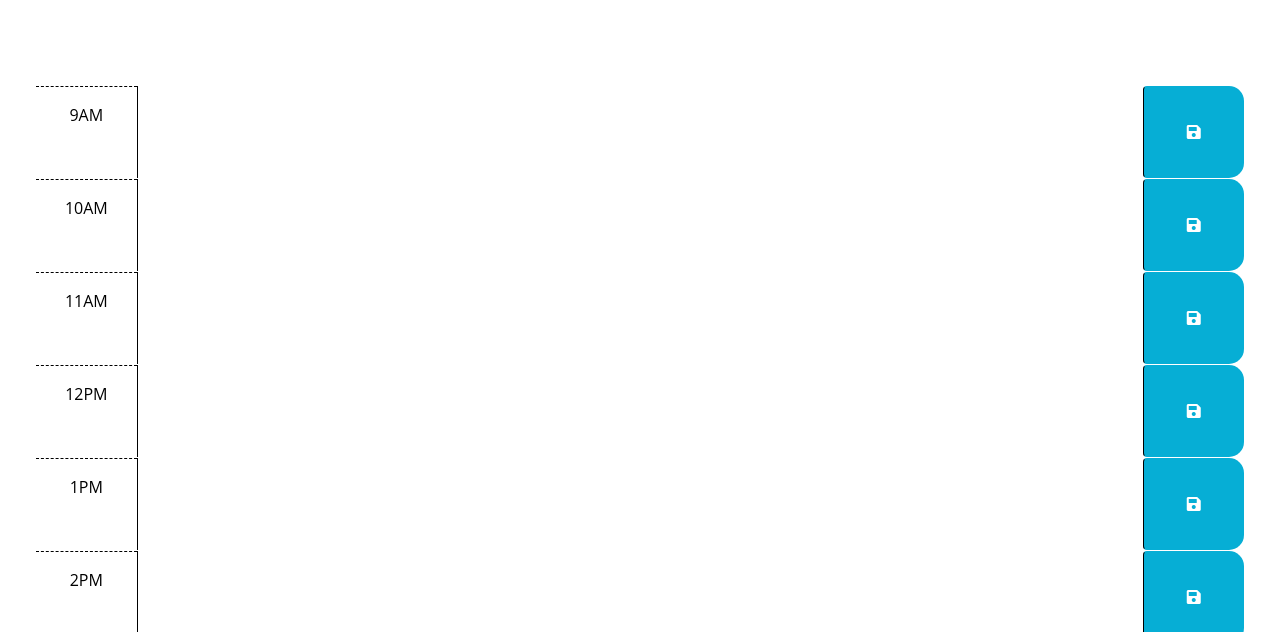
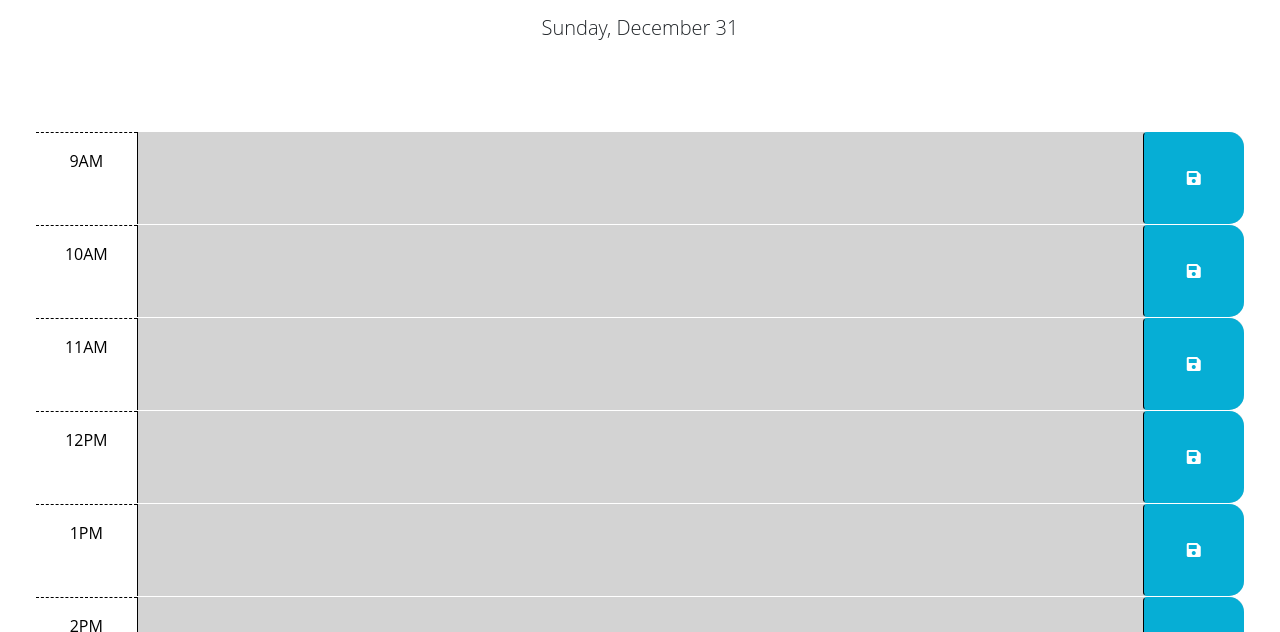
Before and after one commit to ccarroll929/daily-planner, a plain HTML site: page index.html in a window 1280 px wide. Shown: the part 166-798 px from the top of the page. Drawn offline with nearby package versions, Linux system fonts and the light colour scheme; files that its build step writes are made by us from their sources.

Commit message:
corrected file paths on css link/js script in html

```diff
--- a/index.html
+++ b/index.html
@@ -20,7 +20,7 @@
       href="https://fonts.googleapis.com/css2?family=Fira+Sans:wght@400;700&display=swap"
       rel="stylesheet"
     />
-    <link rel="stylesheet" href="style.css" />
+    <link rel="stylesheet" href="./Develop/style.css" />
     <title>Work Day Scheduler</title>
   </head>
 
@@ -117,6 +117,6 @@
     integrity="sha256-iu/zLUB+QgISXBLCW/mcDi/rnf4m4uEDO0wauy76x7U="
     crossorigin="anonymous"></script>
 
-    <script src="./script.js"></script>
+    <script src="Develop/script.js"></script>
   </body>
 </html>
```
